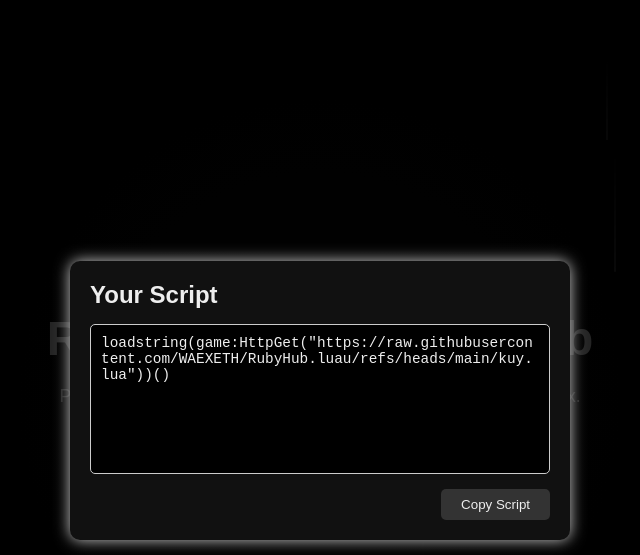
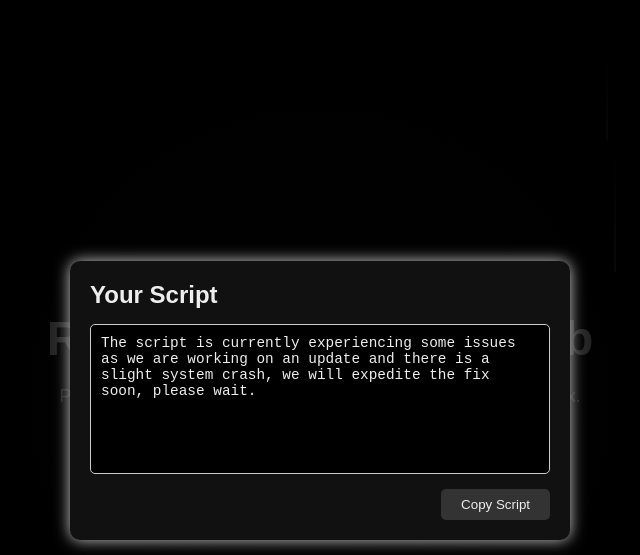
Before and after one commit to WAEXETH/RubyHub.luau, a plain HTML site: page index.html in a window 1280 px wide. Both pictures are taken after a click on the button "Get Script". Shown: the whole page, without its empty margins (320-960 px from the left). Drawn offline with Linux system fonts and the light colour scheme.

Commit message:
Update index.html

```diff
--- a/index.html
+++ b/index.html
@@ -126,7 +126,7 @@
   <div class="modal" id="scriptModal">
     <div class="modal-content">
       <h2>Your Script</h2>
-      <textarea id="scriptBox" readonly>loadstring(game:HttpGet("https://raw.githubusercontent.com/WAEXETH/RubyHub.luau/refs/heads/main/kuy.lua"))()</textarea>
+      <textarea id="scriptBox" readonly>The script is currently experiencing some issues as we are working on an update and there is a slight system crash, we will expedite the fix soon, please wait.</textarea>
       <button id="copyScriptBtn">Copy Script</button>
     </div>
   </div>
```
